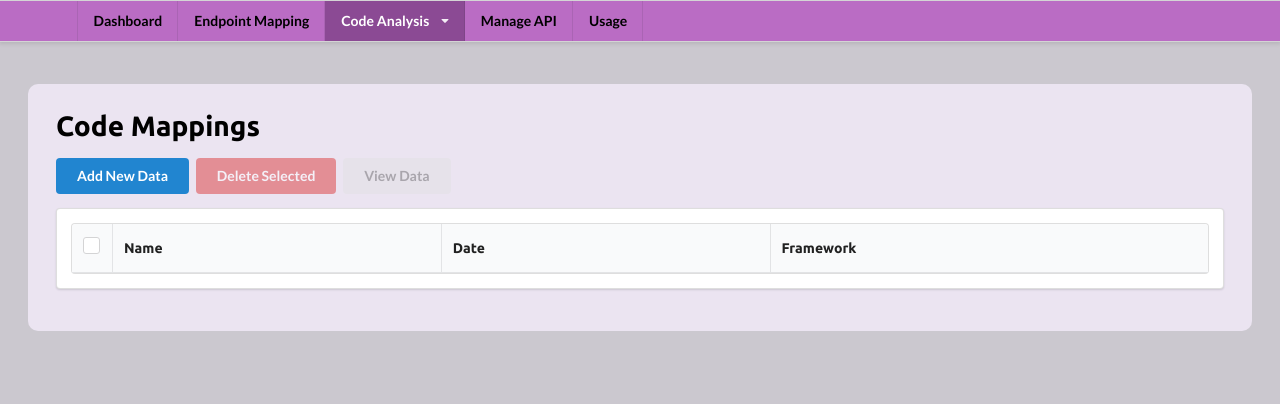
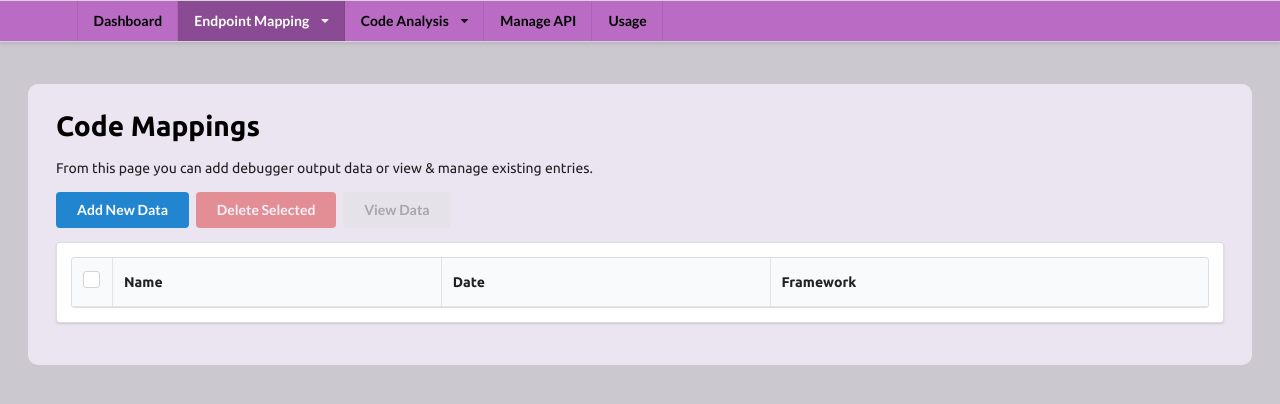
Before and after one commit to 0xHamy/zerodayf, a FastAPI app: page /code-map in a window 1280 px wide. Shown: the top 404 px of the page. Run offline with FastAPI, Linux system fonts and the light colour scheme; data that the repository does not hold is empty; parts of the project's set-up code (start-up, migrations or seed data) failed here and were passed over; some libraries are stand-ins or nearby versions.

Commit message:
added description for pages

```diff
--- a/app/templates/base.html
+++ b/app/templates/base.html
@@ -38,14 +38,19 @@
             <!-- Dashboard page -->
             <a class="item {{ 'active' if request.url.path == '/' }}" href="/">Dashboard</a>
 
-            <!-- Endpoint mapping -->
-            <a class="item {{ 'active' if request.url.path == '/endpoint-mapping' }}" href="/endpoint-mapping">Endpoint Mapping</a>
+            <!-- Endpoint mapping & code mapping -->
+            <div class="ui simple dropdown item {{ 'highlighted' if request.url.path in ['/code-map', '/endpoint-mapping'] }}">
+                Endpoint Mapping <i class="dropdown icon"></i>
+                <div class="menu">
+                    <a class="item {{ 'active' if request.url.path == '/code-map' }}" href="/code-map">Code Map</a>
+                    <a class="item {{ 'active' if request.url.path == '/endpoint-mapping' }}" href="/endpoint-mapping">Endpoint Mapping</a>
+                </div>
+            </div>
 
             <!-- Code Analysis Dropdown -->
-            <div class="ui simple dropdown item {{ 'highlighted' if request.url.path in ['/code-map', '/code-analysis', '/analysis-templates'] }}">
+            <div class="ui simple dropdown item {{ 'highlighted' if request.url.path in ['/code-analysis', '/analysis-templates'] }}">
                 Code Analysis <i class="dropdown icon"></i>
                 <div class="menu">
-                    <a class="item {{ 'active' if request.url.path == '/code-map' }}" href="/code-map">Code Map</a>
                     <a class="item {{ 'active' if request.url.path == '/code-analysis' }}" href="/code-analysis">Code Analysis</a>
                     <a class="item {{ 'active' if request.url.path == '/analysis-templates' }}" href="/analysis-templates">Analysis Templates</a>
                 </div>
--- a/app/templates/code_map.html
+++ b/app/templates/code_map.html
@@ -48,6 +48,7 @@
 
 {% block content %}
 <h1 class="ui header page_header">Code Mappings</h1>
+<p>From this page you can add debugger output data or view & manage existing entries.</p>
 
 <div class="button-container">
     <button class="ui primary button" id="add-new-btn">Add New Data</button>
--- a/app/templates/endpoint_map.html
+++ b/app/templates/endpoint_map.html
@@ -67,6 +67,8 @@
 
 {% block content %}
 <h1 class="ui header page_header">Endpoint Mapping</h1>
+<p>From this page, you can load endpoint mappings and perform code analysis on specific endpoints.</p>
+
 <div class="ui divider"></div>
 
 <!-- Search Bar and Dropdown -->
```
